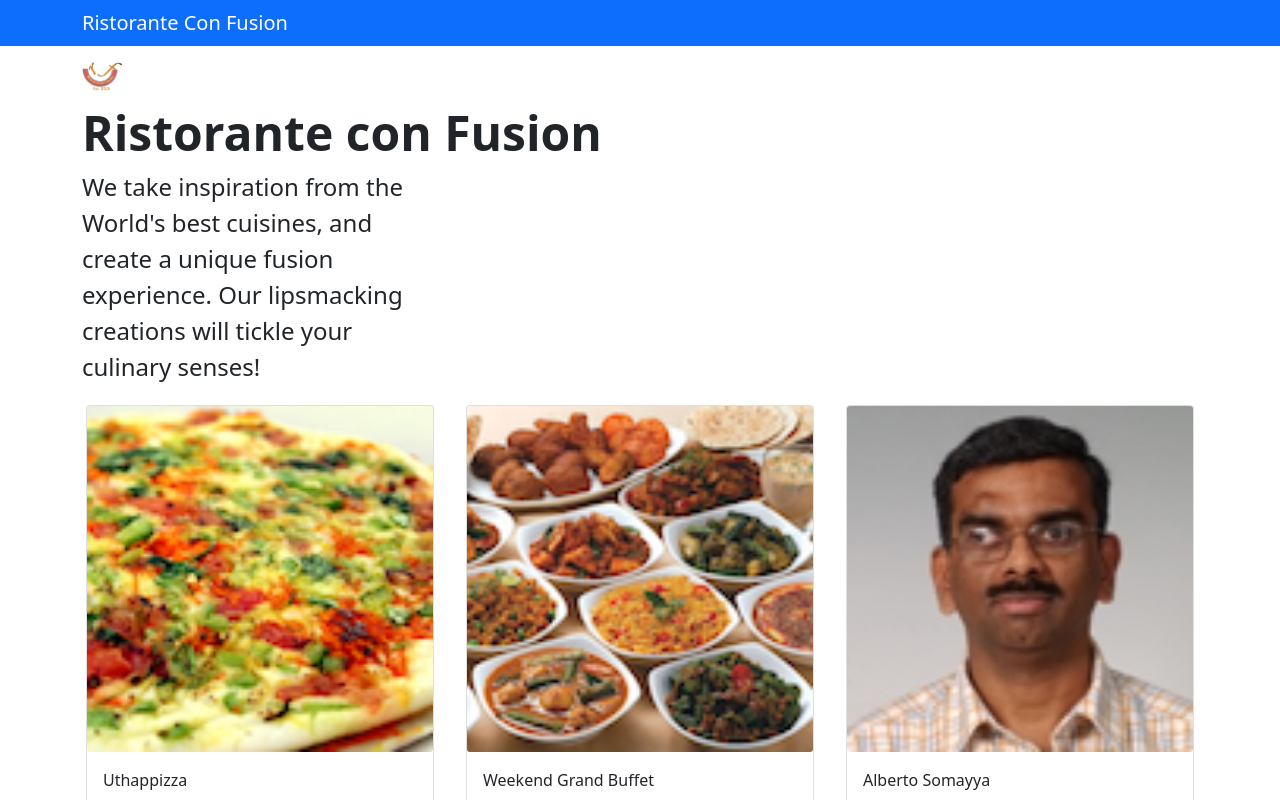
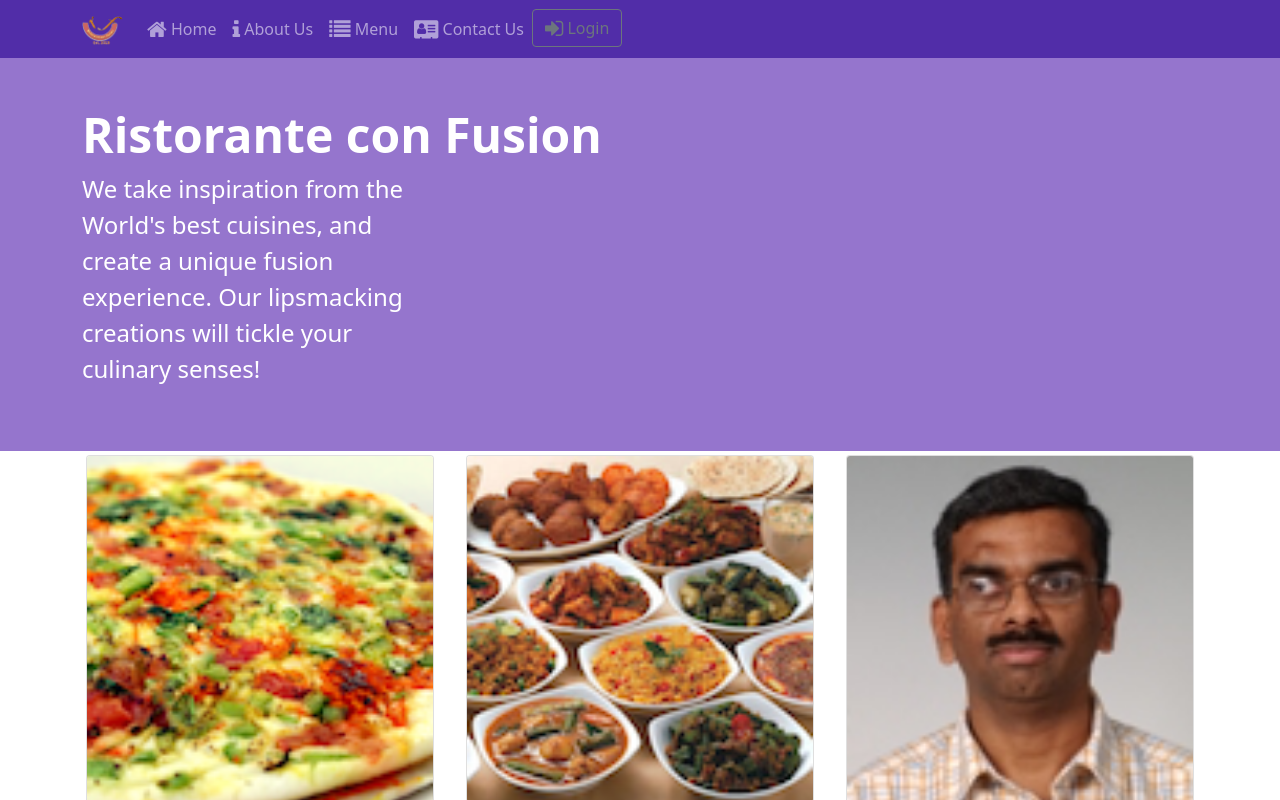
Before and after one commit to ThisTine/CSC105-labex-wk03, a React (Create React App) app: page /home in a window 1280 px wide. Shown: the top 800 px of the page. Built offline with nearby package versions, Linux system fonts and the light colour scheme.

Commit message:
W3-03 Uncontrolled Form

```diff
--- a/src/components/HeaderComponent.js
+++ b/src/components/HeaderComponent.js
@@ -1,63 +1,167 @@
 import React, { Component } from "react";
-import { Nav, Navbar, NavbarBrand, NavbarToggler, Collapse, NavItem, Jumbotron } from 'reactstrap';
-import { NavLink } from 'react-router-dom';
+import {
+  Nav,
+  Navbar,
+  NavbarBrand,
+  NavbarToggler,
+  Collapse,
+  NavItem,
+  Modal,
+  ModalBody,
+  ModalHeader,
+  NavLink,
+  Form,
+  FormGroup,
+  Label,
+  Input,
+  Button,
+} from "reactstrap";
+// import { NavLink } from "react-router-dom";
 
 class Header extends Component {
   constructor(props) {
     super(props);
 
+    this.state = {
+      isNavOpen: false,
+      isModalOpen: false,
+    };
+    this.toggleModal = this.toggleModal.bind(this);
     this.toggleNav = this.toggleNav.bind(this);
-        this.state = {
-          isNavOpen: false
-        };
+    this.handleLogin = this.handleLogin.bind(this);
   }
 
   toggleNav() {
     this.setState({
-          isNavOpen: !this.state.isNavOpen
+      isNavOpen: !this.state.isNavOpen,
     });
   }
 
+  toggleModal() {
+    this.setState({
+      isModalOpen: !this.state.isModalOpen,
+    });
+  }
+
+  handleLogin(event) {
+    this.toggleModal();
+    alert(
+      "Username: " +
+        this.username.value +
+        " Password: " +
+        this.password.value +
+        " Remember: " +
+        this.remember.checked
+    );
+    event.preventDefault();
+  }
+
   render() {
-        return(
-            <div>
-                <Navbar dark expand="md">
+    return (
+      <React.Fragment>
+        <Modal isOpen={this.state.isModalOpen} toggle={this.toggleModal}>
+          <ModalHeader toggle={this.toggleModal}>Login</ModalHeader>
+          <ModalBody>
+            <Form onSubmit={this.handleLogin}>
+              <FormGroup>
+                <Label htmlFor="username">Username</Label>
+                <Input
+                  type="text"
+                  id="username"
+                  name="username"
+                  innerRef={(input) => (this.username = input)}
+                />
+              </FormGroup>
+              <FormGroup>
+                <Label htmlFor="password">Password</Label>
+                <Input
+                  type="password"
+                  id="password"
+                  name="password"
+                  innerRef={(input) => (this.password = input)}
+                />
+              </FormGroup>
+              <FormGroup check>
+                <Label check>
+                  <Input
+                    type="checkbox"
+                    name="remember"
+                    innerRef={(input) => (this.remember = input)}
+                  />
+                  Remember me
+                </Label>
+              </FormGroup>
+              <Button type="submit" value="submit" color="primary">
+                Login
+              </Button>
+            </Form>
+          </ModalBody>
+        </Modal>
+
+        <Navbar dark expand="md" style={{ background: "#512da8" }}>
           <div className="d-flex container">
             <NavbarToggler onClick={this.toggleNav} />
-                        <NavbarBrand className="mr-auto" href="/"><img src='assets/images/logo.png' height="30" width="41" alt='Ristorante Con Fusion' /></NavbarBrand>
+            <NavbarBrand className="mr-auto" href="/">
+              <img
+                src="assets/images/logo.png"
+                height="30"
+                width="41"
+                alt="Ristorante Con Fusion"
+              />
+            </NavbarBrand>
             <Collapse isOpen={this.state.isNavOpen} navbar>
               <Nav navbar>
                 <NavItem>
-                                <NavLink className="nav-link"  to='/home'><span className="fa fa-home fa-lg"></span> Home</NavLink>
+                  <NavLink className="nav-link" to="/home">
+                    <span className="fa fa-home fa-lg"></span> Home
+                  </NavLink>
                 </NavItem>
                 <NavItem>
-                                <NavLink className="nav-link" to='/aboutus'><span className="fa fa-info fa-lg"></span> About Us</NavLink>
+                  <NavLink className="nav-link" to="/aboutus">
+                    <span className="fa fa-info fa-lg"></span> About Us
+                  </NavLink>
                 </NavItem>
                 <NavItem>
-                                <NavLink className="nav-link"  to='/menu'><span className="fa fa-list fa-lg"></span> Menu</NavLink>
+                  <NavLink className="nav-link" to="/menu">
+                    <span className="fa fa-list fa-lg"></span> Menu
+                  </NavLink>
                 </NavItem>
                 <NavItem>
-                                <NavLink className="nav-link" to='/contactus'><span className="fa fa-address-card fa-lg"></span> Contact Us</NavLink>
+                  <NavLink className="nav-link" to="/contactus">
+                    <span className="fa fa-address-card fa-lg"></span> Contact
+                    Us
+                  </NavLink>
+                </NavItem>
+                <NavItem>
+                  <Button outline onClick={this.toggleModal}>
+                    <span className="fa fa-sign-in fa-lg"></span> Login
+                  </Button>
                 </NavItem>
               </Nav>
             </Collapse>
           </div>
         </Navbar>
-                <div className="jumbotron">
+
+        <div
+          class="jumbotron text-white py-5"
+          style={{ background: "#9575cd" }}
+        >
           <div className="container">
             <div className="row row-header">
               <div className="col-12 col-sm-6">
-                        			<h1 className="display-5 fw-bold">Ristorante con Fusion</h1>
-                        			<p className="col-md-8 fs-4">We take inspiration from the World's best cuisines, and create a unique fusion experience. Our lipsmacking creations will tickle your culinary senses!</p>
+                <h1 class="display-5 fw-bold">Ristorante con Fusion</h1>
+                <p class="col-md-8 fs-4">
+                  We take inspiration from the World's best cuisines, and create
+                  a unique fusion experience. Our lipsmacking creations will
+                  tickle your culinary senses!
+                </p>
               </div>
             </div>
           </div>
         </div>
-
-            </div>
+      </React.Fragment>
     );
   }
 }
 
-
-export default Header
+export default Header;
--- a/src/components/MainComponent.js
+++ b/src/components/MainComponent.js
@@ -41,11 +41,6 @@ class Main extends Component {
 
     return (
       <div>
-        <Navbar dark color="primary">
-          <div className="container">
-            <NavbarBrand href="/">Ristorante Con Fusion</NavbarBrand>
-          </div>
-        </Navbar>
         <Header />
         <Switch>
           <Route path="/home" component={HomePage} />
```
Also changed, not shown: HeaderComponent.js (added, +62 -0 lines). Lines whose indentation alone changed are shown as unchanged.
